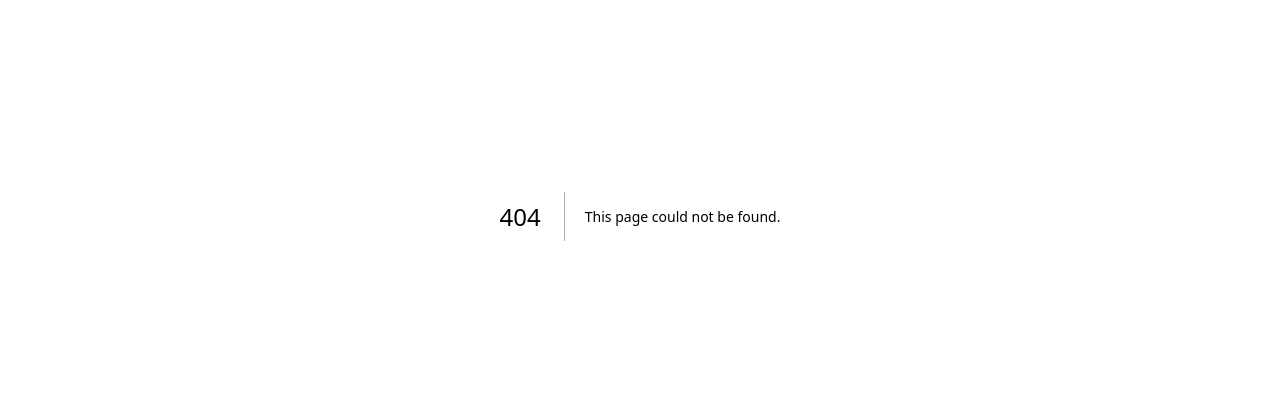
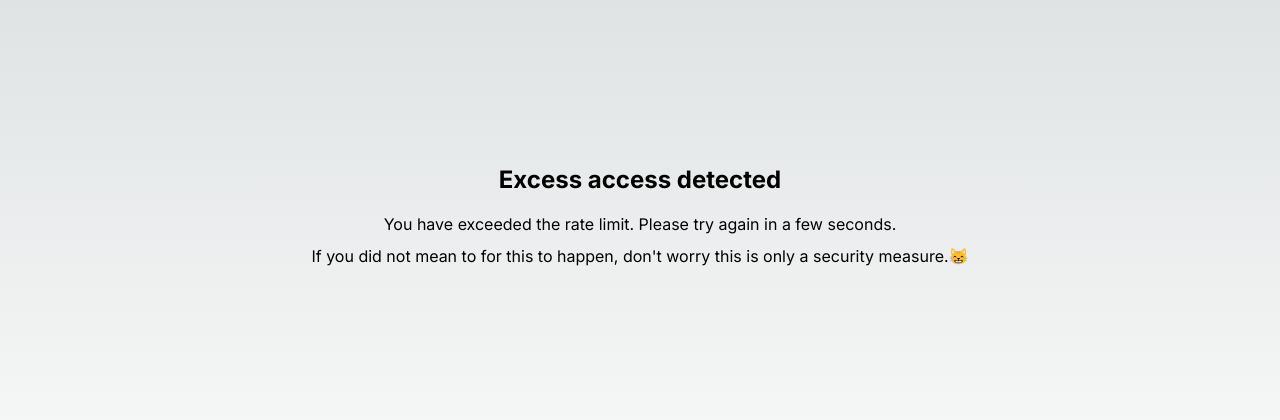
Before and after one commit to Azureum/l2bRelease, a Next.js app: page /blocked in a window 1280 px wide. Before the commit this address had no page. Shown: the part 184-604 px from the top of the page. Built offline with nearby package versions, Linux system fonts and the light colour scheme.

Commit message:
block screen fully done(3d)

```diff
--- /dev/null
+++ b/app/blocked/page.tsx
@@ -0,0 +1,13 @@
+import React from 'react';
+
+export default function Blocked() {
+  return (
+    <div className="flex h-screen justify-center items-center">
+      <div className="text-center">
+        <h1 className="text-2xl font-bold">Excess access detected</h1>
+        <p className="mt-4">You have exceeded the rate limit. Please try again in a few seconds.</p>
+        <p className="mt-2 ">If you did not mean to for this to happen, don't worry this is only a security measure.😸</p>
+      </div>
+    </div>
+  );
+};
--- a/app/pages/blocked.tsx
+++ /dev/null
@@ -1,12 +0,0 @@
-import React from 'react';
-
-const Blocked = () => {
-  return (
-    <div>
-      <h1>Access Denied</h1>
-      <p>You have exceeded the rate limit. Please try again later.</p>
-    </div>
-  );
-};
-
-export default Blocked;
--- a/tsconfig.json
+++ b/tsconfig.json
@@ -14,7 +14,7 @@
     "moduleResolution": "bundler",
     "resolveJsonModule": true,
     "isolatedModules": true,
-    "jsx": "preserve",
+    "jsx": "react",
     "incremental": true,
     "plugins": [
       {
```
